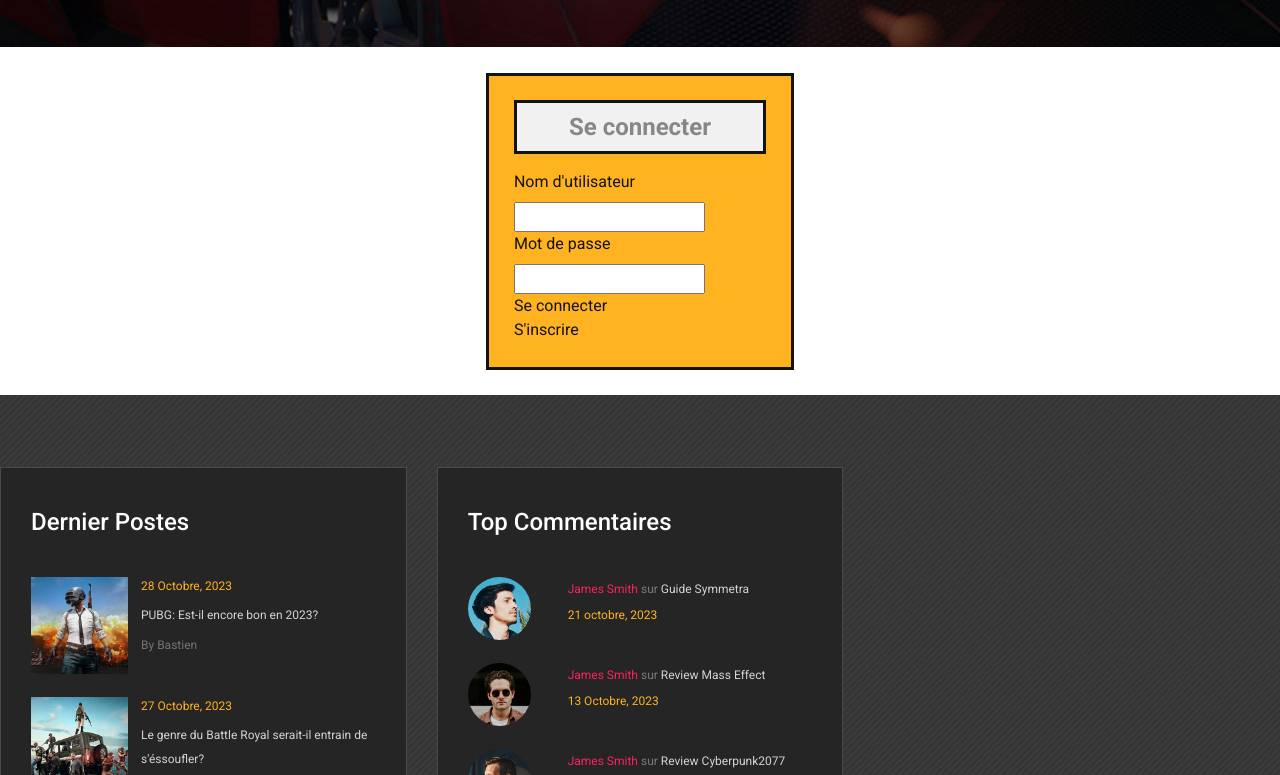
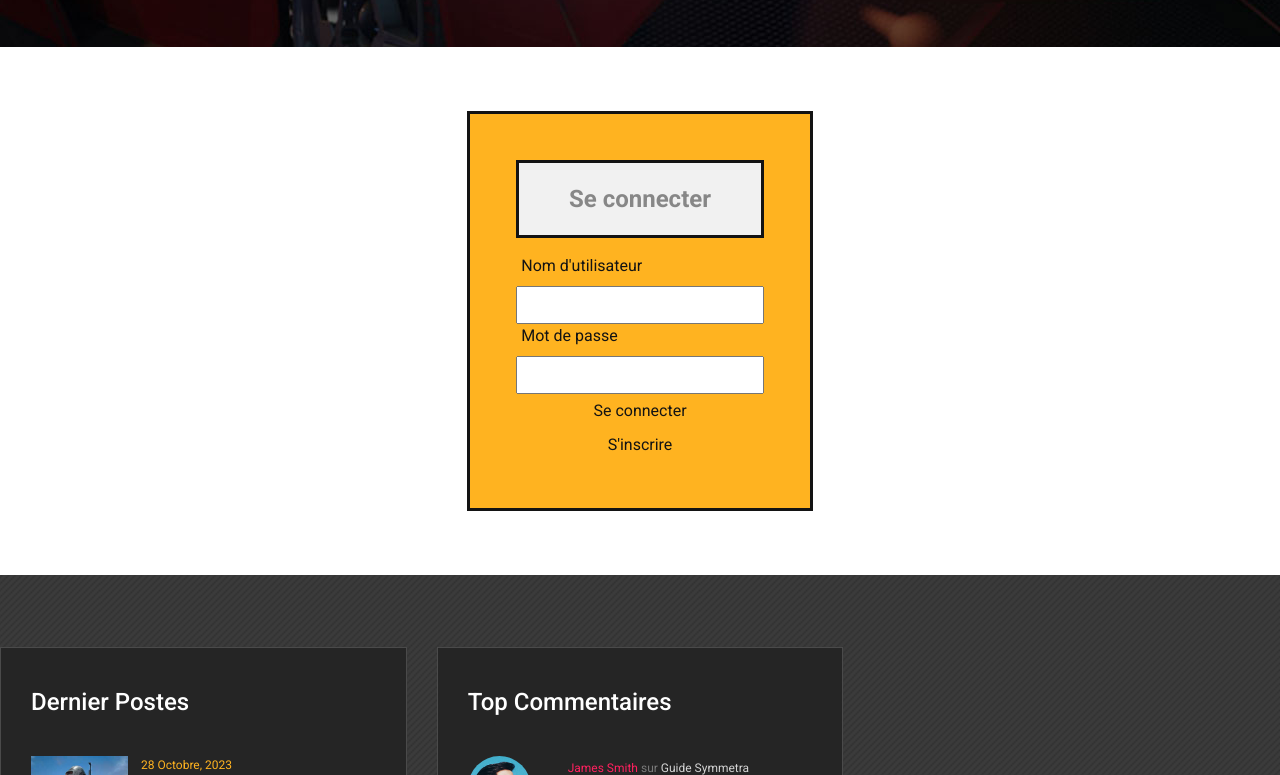
Before and after one commit to Bastien-FONTAGNE/Projet_API2, a plain HTML site: page connexion.html in a window 1280 px wide. Shown: the part 691-1466 px from the top of the page. Drawn offline with Linux system fonts and the light colour scheme; some packages are replaced by stand-ins of ours.

Commit message:
amélioration style des pages

```diff
--- a/css/style.css
+++ b/css/style.css
@@ -1506,22 +1506,11 @@ ol {
 }
 
 section.page-section.spad.contact-page {
-  display: flex;
-  align-items: center;
-  justify-content: center;
-  padding: 2%;
-}
-
-.loginForm {
-  width: 25%;
-  padding: 2%;
-  border-style: solid;
-  background-color: #ffb320;
-  color: #131313;
-  display: flex;
-  flex-direction: column;
-  justify-content: center;
-}
+	display: flex;
+	align-items: center;
+	justify-content: center;
+	padding: 5%;
+  }
 
 .formTitle {
   font-size: 150%;
@@ -1531,4 +1520,77 @@ section.page-section.spad.contact-page {
   border-style: solid;
   background-color: #f1f1f1;
   border-radius: 0%;
-}
+  padding: 0.5em 1em; /* Ajoutez cette ligne pour ajouter du padding au titre */
+}
+
+.registerForm {
+  width: 30%; /* Réduisez la largeur de la div registerForm */
+  padding: 4%;
+  border-style: solid;
+  background-color: #ffb320;
+  color: #131313;
+  display: flex;
+  flex-direction: column;
+  justify-content: center;
+  align-items: center; /* Ajoutez cette ligne pour centrer horizontalement les éléments */
+}
+
+.registerForm label {
+  align-self: flex-start; /* Alignez les labels à gauche */
+  width: 100%;
+  padding: 0 2%; /* Ajoutez du padding à gauche et à droite des labels */
+}
+
+.registerForm input {
+  width: 100%;
+  padding: 2%;
+}
+
+.registerForm .LogcontainerSelector {
+  width: 100%;
+  display: flex;
+  flex-direction: column;
+  align-items: center;
+  justify-content: center;
+}
+
+.registerForm .LogcontainerSelector div {
+  padding: 2%;
+  cursor: pointer;
+}
+
+.loginForm {
+	width: 30%; /* Ajustez la largeur de la div loginForm pour qu'elle corresponde à celle de la div registerForm */
+	padding: 4%;
+	border-style: solid;
+	background-color: #ffb320;
+	color: #131313;
+	display: flex;
+	flex-direction: column;
+	justify-content: center;
+	align-items: center; /* Ajoutez cette ligne pour centrer horizontalement les éléments */
+  }
+
+  .loginForm label {
+	align-self: flex-start; /* Alignez les labels à gauche */
+	width: 100%;
+	padding: 0 2%; /* Ajoutez du padding à gauche et à droite des labels */
+  }
+
+  .loginForm input {
+	width: 100%;
+	padding: 2%;
+  }
+
+  .loginForm .LogcontainerSelector {
+	width: 100%;
+	display: flex;
+	flex-direction: column;
+	align-items: center;
+	justify-content: center;
+  }
+
+  .loginForm .LogcontainerSelector div {
+	padding: 2%;
+	cursor: pointer;
+  }
```
Also changed, not shown: inscription.html (+2 -2 lines).
